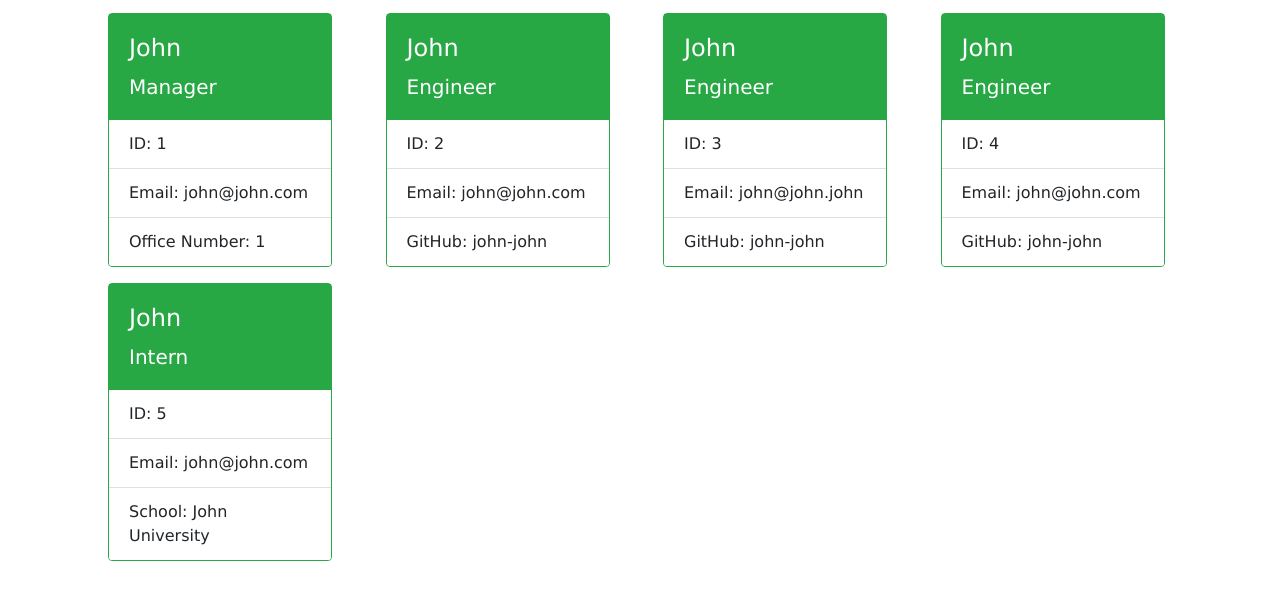
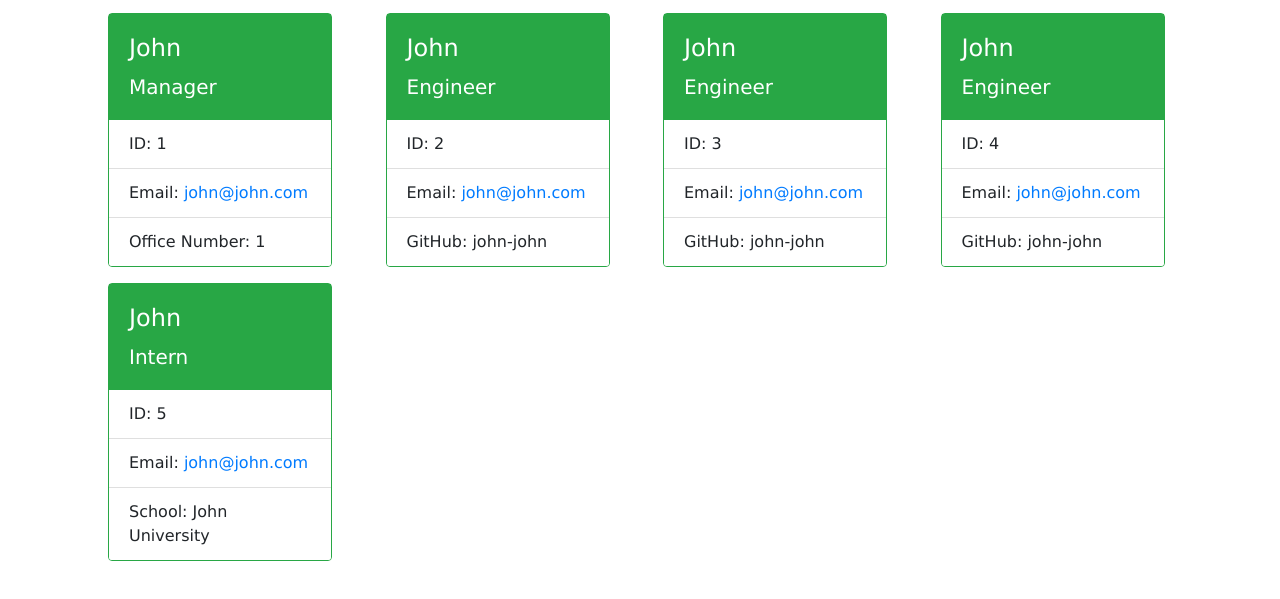
Before and after one commit to Ivo-Gatzinski/team-page, a website: page dist/index.html in a window 1280 px wide. Shown: the part 101-700 px from the top of the page. Drawn offline with nearby package versions, Linux system fonts and the light colour scheme.

Commit message:
add mailto links to template

```diff
--- a/dist/index.html
+++ b/dist/index.html
@@ -23,7 +23,7 @@ My Team
                 </div>
                 <ul class="list-group list-group-flush">
                   <li class="list-group-item">ID: 1</li>
-                  <li class="list-group-item">Email: john@john.com</li>
+                  <li class="list-group-item">Email: <a href="mailto:email@example.com">john@john.com</a></li>
                   <li class="list-group-item">Office Number: 1</li>
                 </ul>
                 </div>
@@ -37,7 +37,7 @@ My Team
                 </div>
                 <ul class="list-group list-group-flush">
                   <li class="list-group-item">ID: 2</li>
-                  <li class="list-group-item">Email: john@john.com</li>
+                  <li class="list-group-item">Email: <a href="mailto:email@example.com">john@john.com</a></li>
                   <li class="list-group-item">GitHub: john-john</li>
                 </ul>
                 </div>
@@ -51,7 +51,7 @@ My Team
               </div>
               <ul class="list-group list-group-flush">
                 <li class="list-group-item">ID: 3</li>
-                <li class="list-group-item">Email: john@john.john</li>
+                <li class="list-group-item">Email: <a href="mailto:email@example.com">john@john.com</a></li>
                 <li class="list-group-item">GitHub: john-john</li>
               </ul>
               </div>
@@ -65,7 +65,7 @@ My Team
             </div>
             <ul class="list-group list-group-flush">
               <li class="list-group-item">ID: 4</li>
-              <li class="list-group-item">Email: john@john.com</li>
+              <li class="list-group-item">Email: <a href="mailto:email@example.com">john@john.com</a></li>
               <li class="list-group-item">GitHub: john-john</li>
             </ul>
             </div>
@@ -79,7 +79,7 @@ My Team
                 </div>
                 <ul class="list-group list-group-flush">
                   <li class="list-group-item">ID: 5</li>
-                  <li class="list-group-item">Email: john@john.com</li>
+                  <li class="list-group-item">Email: <a href="mailto:email@example.com">john@john.com</a></li>
                   <li class="list-group-item">School: John University</li>
                 </ul>
                 </div>
```
